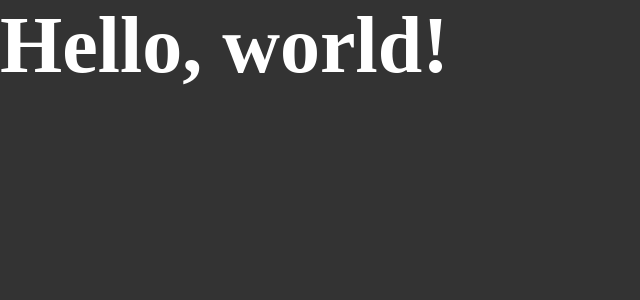
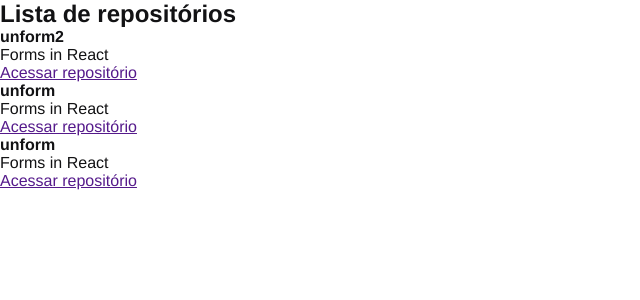
Before and after one commit to victorkauan/01-github-explorer, a React app: page / in a window 1280 px wide. Shown: the top 300 px of the page, without its empty margins (0-640 px from the left). Built offline with nearby package versions, Linux system fonts and the light colour scheme.

Commit message:
feat: create RepositoryList component and change global style

```diff
--- a/src/App.jsx
+++ b/src/App.jsx
@@ -1,5 +1,7 @@
+import { RepositoryList } from "./components/RepositoryList";
+
 import "./styles/global.scss";
 
 export function App() {
-  return <h1>Hello, world!</h1>;
+  return <RepositoryList />;
 }
--- /dev/null
+++ b/src/components/RepositoryList.jsx
@@ -0,0 +1,32 @@
+const repositoryName = "unform2";
+
+export function RepositoryList() {
+  return (
+    <section className="repository-list">
+      <h1>Lista de repositórios</h1>
+
+      <ul>
+        <li>
+          <strong>{repositoryName}</strong>
+          <p>Forms in React</p>
+
+          <a href="">Acessar repositório</a>
+        </li>
+
+        <li>
+          <strong>unform</strong>
+          <p>Forms in React</p>
+
+          <a href="">Acessar repositório</a>
+        </li>
+
+        <li>
+          <strong>unform</strong>
+          <p>Forms in React</p>
+
+          <a href="">Acessar repositório</a>
+        </li>
+      </ul>
+    </section>
+  );
+}
--- a/src/styles/global.scss
+++ b/src/styles/global.scss
@@ -5,11 +5,6 @@
 }
 
 body {
-  font: Arial, Helvetica, sans-serif;
-  background-color: #333;
-  color: #fff;
-
-  h1 {
-    font-size: 80px;
-  }
+  font: 16px "Helvetica Neue", Arial, sans-serif;
+  color: #121214;
 }
```
